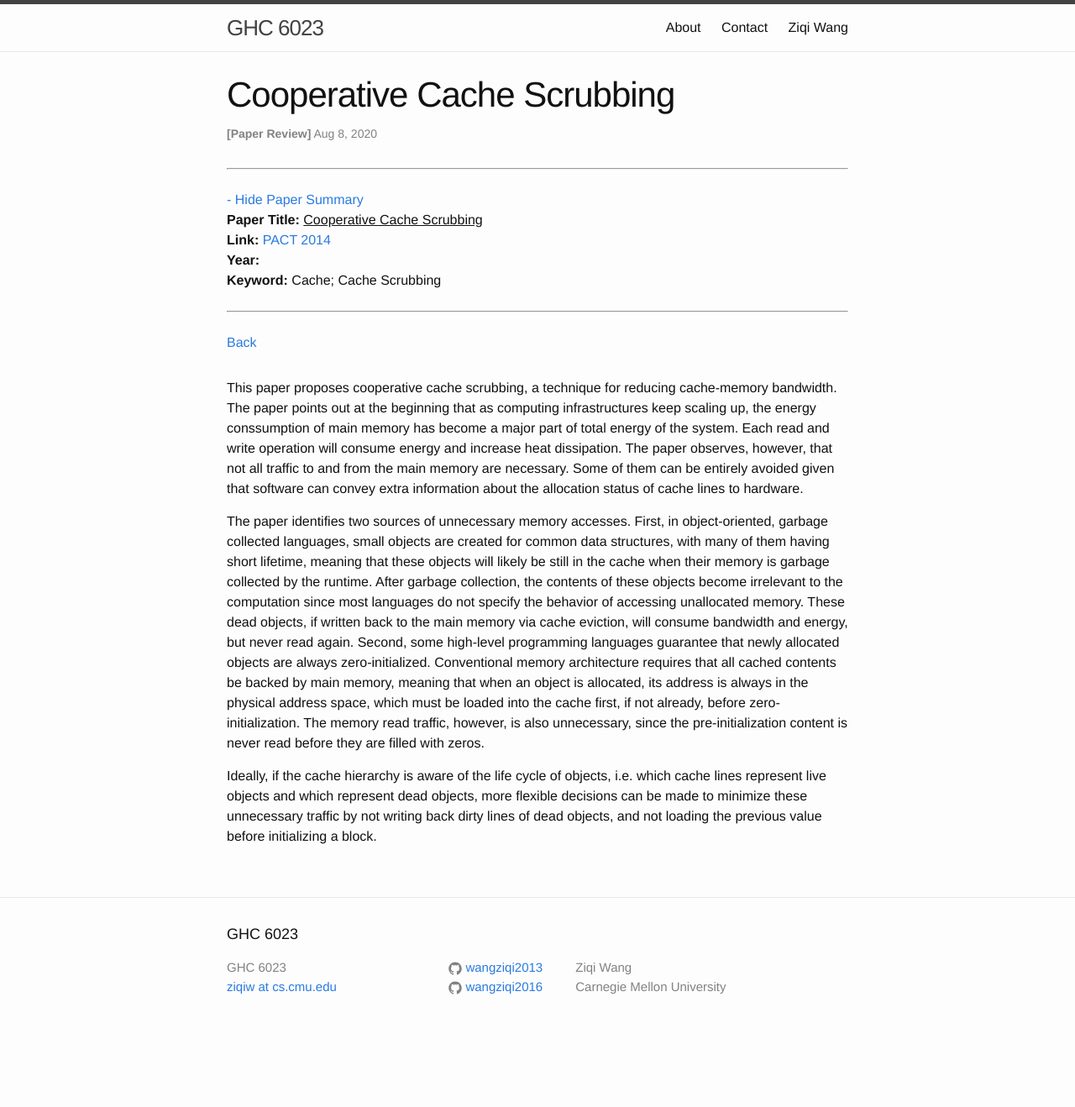
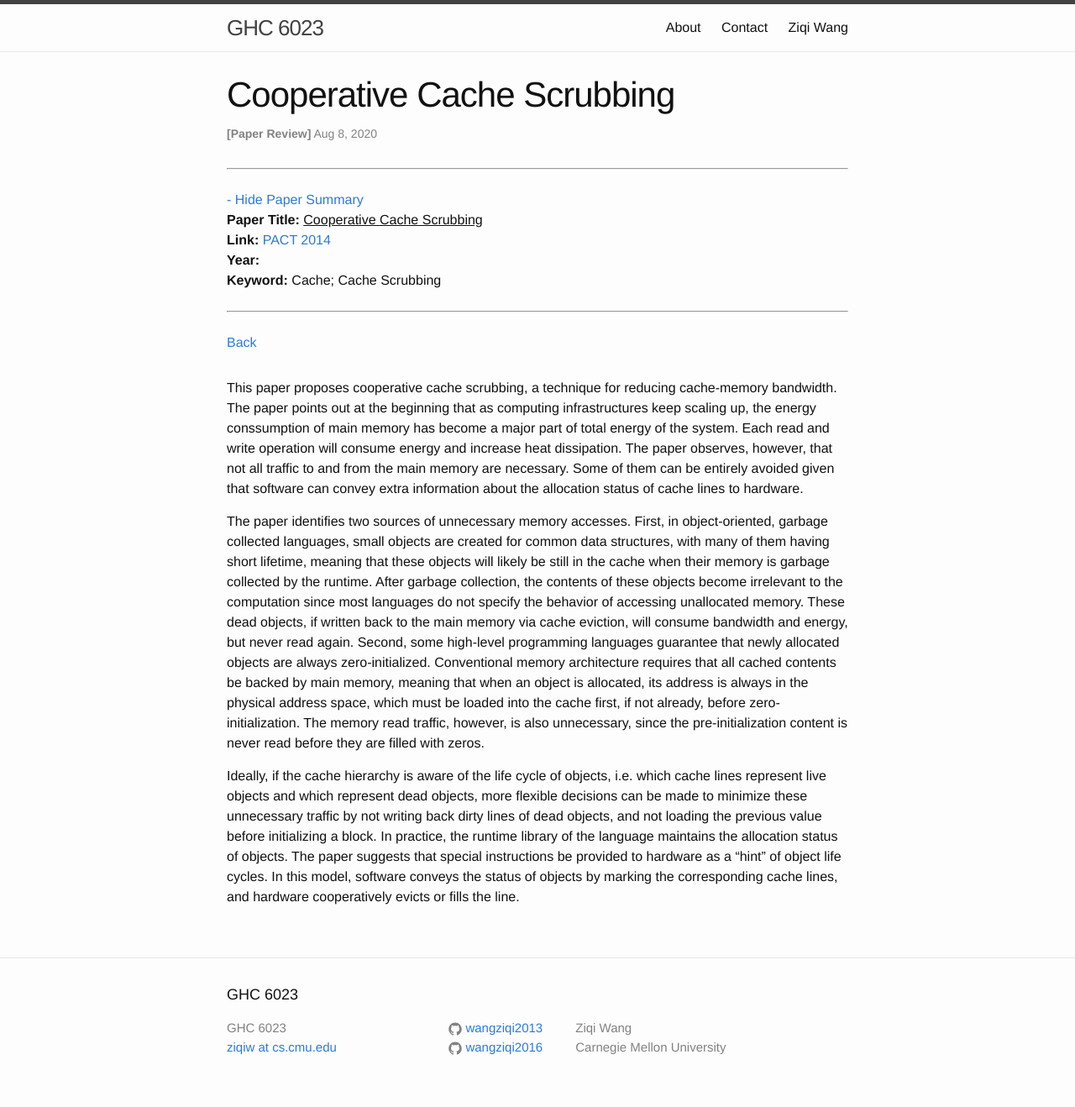
Before and after one commit to wangziqi2013/wangziqi2013.github.io, a Jekyll site: the page built from _posts/2020-08-07-cooperative-cache-scrubbing.markdown, in a window 1280 px wide. Shown: the whole page at 84% size. Built offline with Jekyll 4.4.1, drawn with Linux system fonts in a browser that asks for light colours; before the commit the page ends 1246 px from its top, so only the background shows below that.

Commit message:
Adding mode

```diff
--- a/_posts/2020-08-07-cooperative-cache-scrubbing.markdown
+++ b/_posts/2020-08-07-cooperative-cache-scrubbing.markdown
@@ -33,4 +33,7 @@ pre-initialization content is never read before they are filled with zeros.
 
 Ideally, if the cache hierarchy is aware of the life cycle of objects, i.e. which cache lines represent live objects
 and which represent dead objects, more flexible decisions can be made to minimize these unnecessary traffic by not
-writing back dirty lines of dead objects, and not loading the previous value before initializing a block.
+writing back dirty lines of dead objects, and not loading the previous value before initializing a block. In practice,
+the runtime library of the language maintains the allocation status of objects. The paper suggests that special
+instructions be provided to hardware as a "hint" of object life cycles. In this model, software conveys the status of
+objects by marking the corresponding cache lines, and hardware cooperatively evicts or fills the line.
```
